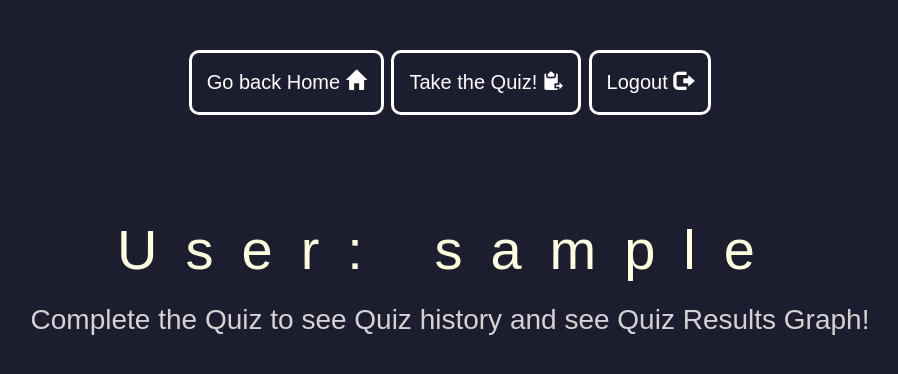
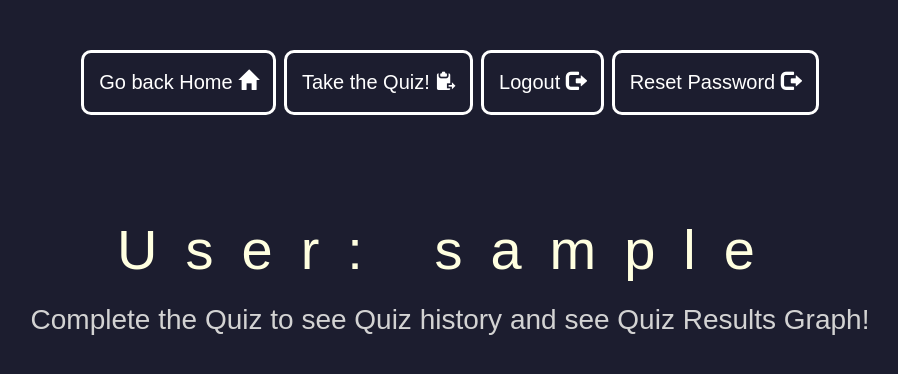
Before and after one commit to 22716248/Agile-Web-Dev-Proj-1, a Flask app: a page that uses app/templates/profile.html in a window 1280 px wide. Shown: the top 374 px of the page, without its empty margins (190-1088 px from the left). Run offline with Flask 2, Linux system fonts and the light colour scheme; the visitor is signed in with stand-in values (Sample User, id 1); data comes from the database, SQL or seed files in the repository; both versions use the stored data as it was after the commit; data that the repository does not hold is empty; some libraries are stand-ins or nearby versions.

Commit message:
Added reset password functionality

```diff
--- a/app/forms.py
+++ b/app/forms.py
@@ -31,5 +31,8 @@ class QuizForm(FlaskForm):
     question8 = StringField("Question 8: Which constellation is regonised as the leaning coconut tree in oceanic cultures?", validators=[DataRequired()])
     question9 = StringField("Question 9: Which constellation represents one of the larger dogs of Orion?", validators=[DataRequired()])
     question10 = StringField("Question 10: What star system is closest to our sun?", validators=[DataRequired()])
-
     submit = SubmitField('Submit Answers.')
+class ResetForm(FlaskForm):
+    password_o = PasswordField('Old Password',validators=[DataRequired()])
+    password_n = PasswordField('New Password',validators=[DataRequired()])
+    submit = SubmitField('Change Password')
--- a/app/routes.py
+++ b/app/routes.py
@@ -2,7 +2,7 @@ from typing import NewType
 from flask.globals import session
 from app import app, db
 from flask import render_template, flash, redirect, url_for, request
-from app.forms import LoginForm, QuizForm, RegistrationForm
+from app.forms import LoginForm, QuizForm, RegistrationForm, ResetForm
 from flask_login import current_user, login_user, logout_user, login_required
 from app.models import Question, User, Score
 from werkzeug.urls import url_parse
@@ -166,3 +166,17 @@ def user(username):
 @app.route('/favicon.ico')
 def favicon():
     return app.send_static_file('favicon.ico')
+
+@app.route('/reset', methods=['GET', 'POST'])
+@login_required
+def reset():
+    user = current_user
+    form = ResetForm()
+    if form.validate_on_submit():
+        if not user.checkpw(form.password_o.data):
+            flash("Password Incorrect")
+            return redirect(url_for('reset'))
+        user.setpw(form.password_n.data)
+        db.session.commit()
+        return redirect(url_for('user', username=current_user.username))
+    return render_template('reset.html', title= 'Reset Password', form=form)
--- a/app/templates/profile.html
+++ b/app/templates/profile.html
@@ -23,6 +23,7 @@
             <a href="/"><button class="buttons">Go back Home  <span class="glyphicon glyphicon-home"></span></button></a>
             <a href="/quiz"><button class="buttons">Take the Quiz!  <span class="glyphicon glyphicon-paste"></span></button></a>
             <a href="/logout"><button class="buttons" style="margin-top: 20px;">Logout  <span class="glyphicon glyphicon-log-out"></span></button></a>
+            <a href="/reset"><button class="buttons" style="margin-top: 20px;">Reset Password  <span class="glyphicon glyphicon-log-out"></span></button></a>
         </p>
 
         <h1 style="margin-top: 100px;"> User: {{ user.username }}</h1>
```
Also changed, not shown: app/templates/reset.html (added, +53 -0 lines), app.db, 1 other file.
